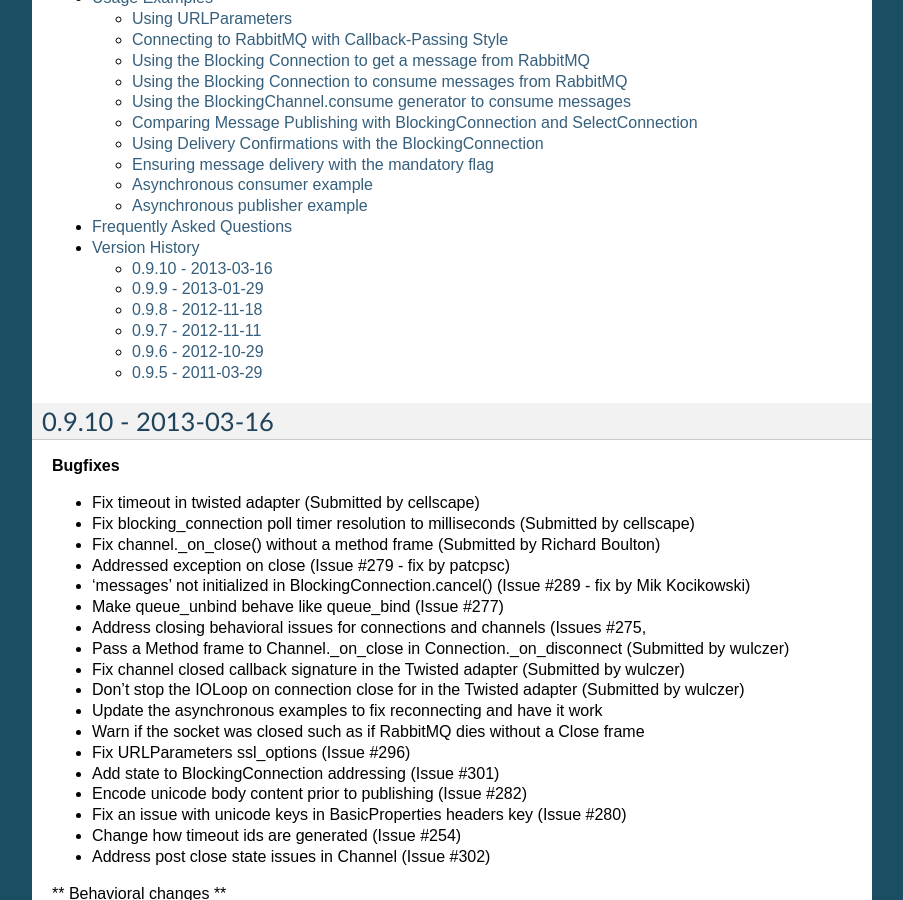
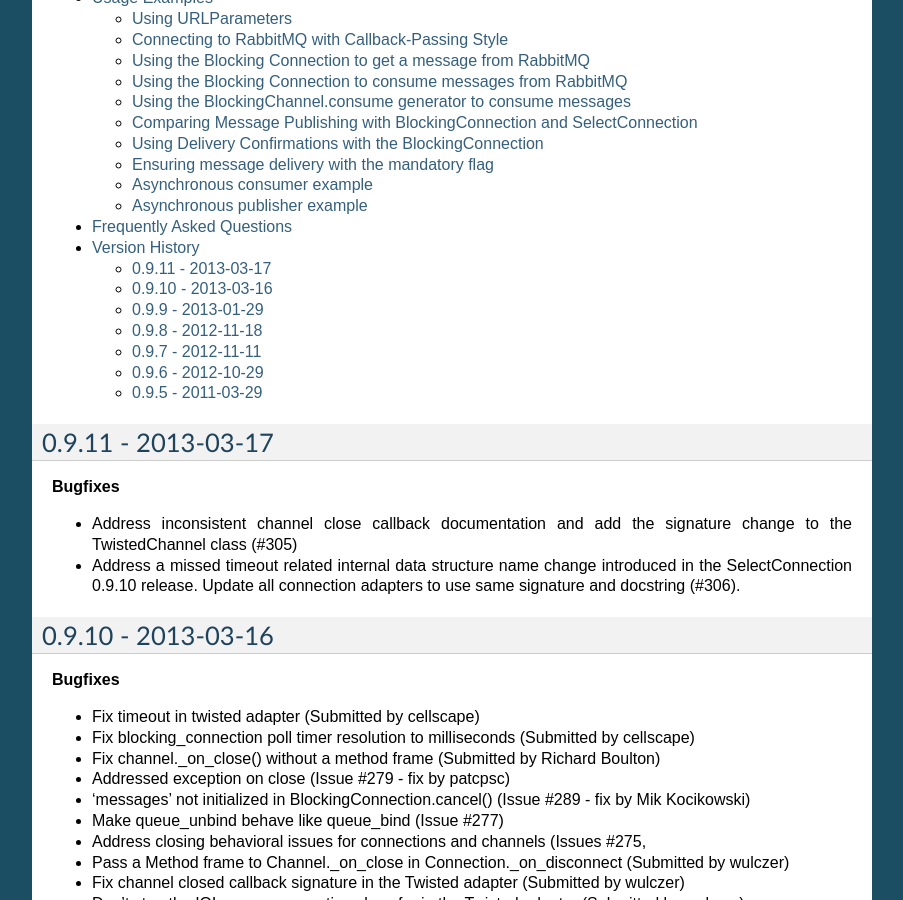
Before and after one commit to pika/pika, a Sphinx documentation site: the page built from docs/index.rst, in a window 1280 px wide and 900 px high, scrolled down 916 px. Shown: the whole window, without its empty margins (198-1101 px from the left). Built offline with Sphinx 7.4.7, drawn with Linux system fonts in a browser that asks for light colours.

```diff
--- a/docs/index.rst
+++ b/docs/index.rst
@@ -34,6 +34,17 @@ Pika supports two modes of development, synchronous using the BlockingConnection
    examples/index
    faq
    version_history
+
+0.9.11 - 2013-03-17
+-------------------
+
+**Bugfixes**
+
+- Address inconsistent channel close callback documentation and add the signature
+  change to the TwistedChannel class (#305)
+- Address a missed timeout related internal data structure name change
+  introduced in the SelectConnection 0.9.10 release. Update all connection
+  adapters to use same signature and docstring (#306).
 
 0.9.10 - 2013-03-16
 -------------------
```
Also changed, not shown: docs/version_history.rst (+11 -0 lines).
